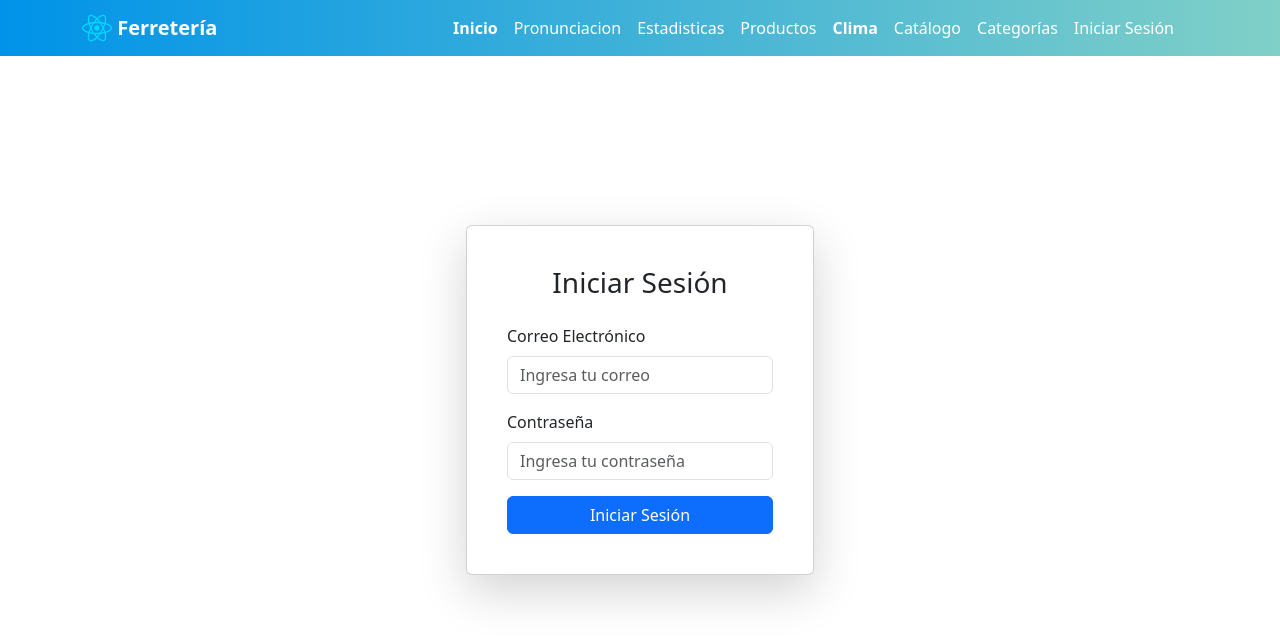
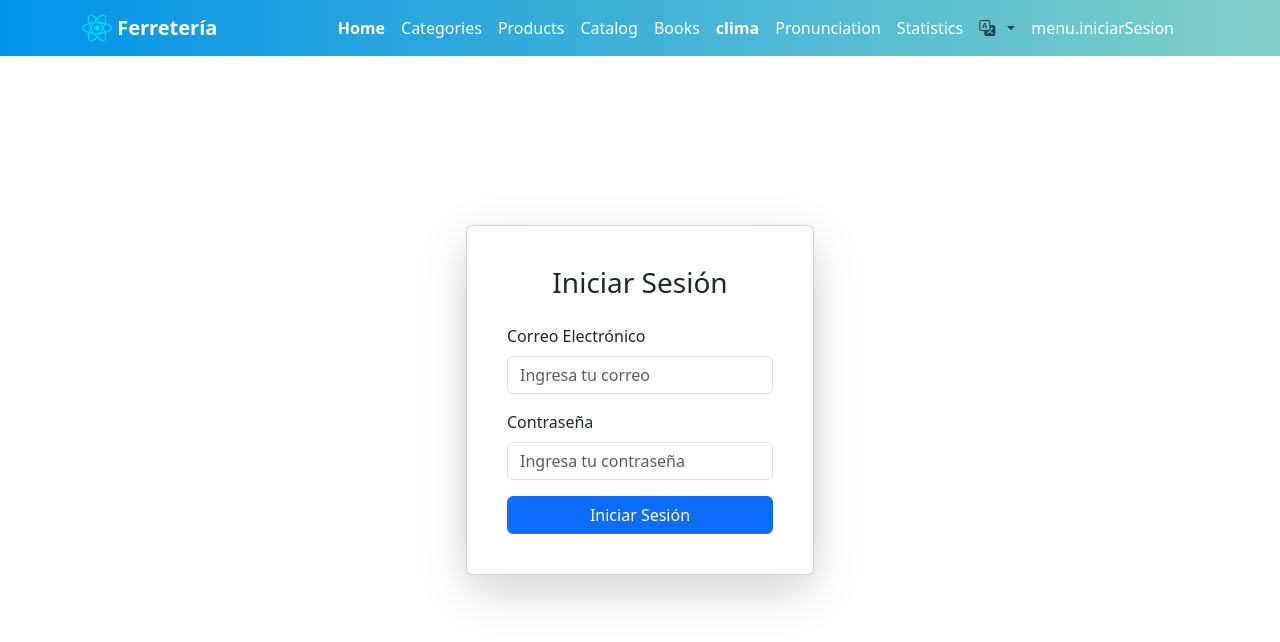
Before and after one commit to Azulito02/E5, a React (Vite) app: page / in a window 1280 px wide. Shown: the top 642 px of the page. Built offline with nearby package versions, Linux system fonts and the light colour scheme; no server answers.

Commit message:
traduccion

```diff
--- a/package.json
+++ b/package.json
@@ -15,12 +15,15 @@
     "chart.js": "^4.4.9",
     "file-saver": "^2.0.5",
     "firebase": "^11.4.0",
+    "i18next": "^25.2.1",
+    "i18next-browser-languagedetector": "^8.1.0",
     "jspdf": "^3.0.1",
     "jspdf-autotable": "^5.0.2",
     "react": "^19.0.0",
     "react-bootstrap": "^2.10.9",
     "react-chartjs-2": "^5.3.0",
     "react-dom": "^19.0.0",
+    "react-i18next": "^15.5.2",
     "react-qr-code": "^2.0.15",
     "react-router-dom": "^7.3.0",
     "xlsx": "^0.18.5"
--- a/src/App.css
+++ b/src/App.css
@@ -6,3 +6,8 @@
 .color-texto-marca {
   color: #1e3d87 !important;
 }
+
+.texto-blanco .dropdown-toggle {
+  color: white !important;
+  font-weight: bold;
+}
--- a/src/components/Encabezado.jsx
+++ b/src/components/Encabezado.jsx
@@ -1,19 +1,21 @@
 import React, { useState } from "react";
 import { useNavigate, useLocation } from "react-router-dom";
-import Container from "react-bootstrap/Container";
 import Nav from "react-bootstrap/Nav";
-import Navbar from "react-bootstrap/Navbar";
-import Offcanvas from "react-bootstrap/Offcanvas";
 import logo from "../assets/react.svg";
 import { useAuth } from "../database/authcontext";
 import "bootstrap-icons/font/bootstrap-icons.css";
 import "../App.css";
+import {Container, Navbar, Offcanvas, NavDropdown } from "react-bootstrap";
+import { useTranslation } from 'react-i18next';
+
 
 const Encabezado = () => {
   const [isCollapsed, setIsCollapsed] = useState(false);
   const { isLoggedIn, logout } = useAuth();
   const navigate = useNavigate();
   const location = useLocation();
+
+  const { t, i18n } = useTranslation();
 
   const handleLogout = async () => {
     try {
@@ -34,6 +36,10 @@ const Encabezado = () => {
     setIsCollapsed(false);
   };
 
+  const cambiarIdioma = (lang) => {
+    i18n.changeLanguage(lang);
+  };
+
   return (
     <Navbar expand="sm" fixed="top" className="color-navbar">
       <Container>
@@ -52,10 +58,7 @@ const Encabezado = () => {
           <strong>Ferretería</strong>
         </Navbar.Brand>
 
-        <Navbar.Toggle
-          aria-controls="offcanvasNavbar-expand-sm"
-          onClick={handleToggle}
-        />
+        <Navbar.Toggle aria-controls="offcanvasNavbar-expand-sm" onClick={handleToggle} />
         <Navbar.Offcanvas
           id="offcanvasNavbar-expand-sm"
           aria-labelledby="offcanvasNavbarLabel-expand-sm"
@@ -74,71 +77,67 @@ const Encabezado = () => {
 
           <Offcanvas.Body>
             <Nav className="justify-content-end flex-grow-1 pe-3">
-              <Nav.Link
-                onClick={() => handleNavigate("/inicio")}
+              <Nav.Link onClick={() => handleNavigate("/inicio")} className={isCollapsed ? "color-texto-marca" : "text-white"}>
+                {isCollapsed && <i className="bi-house-door-fill me-2"></i>}
+                <strong>{t('inicio')}</strong>
+              </Nav.Link>
+
+              <Nav.Link onClick={() => handleNavigate("/categorias")} className={isCollapsed ? "color-texto-marca" : "text-white"}>
+                {t('categorias')}
+              </Nav.Link>
+
+              <Nav.Link onClick={() => handleNavigate("/productos")} className={isCollapsed ? "color-texto-marca" : "text-white"}>
+                {t('productos')}
+              </Nav.Link>
+
+              <Nav.Link onClick={() => handleNavigate("/catalogo")} className={isCollapsed ? "color-texto-marca" : "text-white"}>
+                {t('catalogo')}
+              </Nav.Link>
+
+              <Nav.Link onClick={() => handleNavigate("/libros")} className={isCollapsed ? "color-texto-marca" : "text-white"}>
+                {t('libros')}
+              </Nav.Link>
+
+              <Nav.Link onClick={() => handleNavigate("/clima")} className={isCollapsed ? "color-texto-marca" : "text-white"}>
+                {isCollapsed && <i className="bi-cloud-sun-fill me-2"></i>}
+                <strong>{t('clima')}</strong>
+              </Nav.Link>
+
+              <Nav.Link onClick={() => handleNavigate("/pronunciacion")} className={isCollapsed ? "color-texto-marca" : "text-white"}>
+                {t('pronunciacion')}
+              </Nav.Link>
+
+              <Nav.Link onClick={() => handleNavigate("/Estadisticas")} className={isCollapsed ? "color-texto-marca" : "text-white"}>
+                {t('estadisticas')}
+              </Nav.Link>
+
+              <NavDropdown
+                title={
+                  <span>
+                    <i className="bi-translate me-2"></i>
+                    {isCollapsed && <span>{t('idioma')}</span>}
+                  </span>
+                }
+                id="basic-nav-dropdown"
                 className={isCollapsed ? "color-texto-marca" : "text-white"}
               >
-                {isCollapsed && <i className="bi-house-door-fill me-2"></i>}
-                <strong>Inicio</strong>
+                <NavDropdown.Item onClick={() => cambiarIdioma('es')} className="text-black">
+                  <strong>{t('español')}</strong>
+                </NavDropdown.Item>
+                <NavDropdown.Item onClick={() => cambiarIdioma('en')} className="text-black">
+                  <strong>{t('ingles')}</strong>
+                </NavDropdown.Item>
+              </NavDropdown>
 
-
-              </Nav.Link>
-
-              <Nav.Link onClick={() => handleNavigate("/pronunciacion")} className="text-white">
-            Pronunciacion
-          </Nav.Link>
-
-
-           <Nav.Link onClick={() => handleNavigate("/estadisticas")} className="text-white">
-            Estadisticas
-          </Nav.Link>
-
-              <Nav.Link
-                onClick={() => handleNavigate("/productos")}
-                className={isCollapsed ? "color-texto-marca" : "text-white"}
-              >
-                Productos
-              </Nav.Link>
-
-              <Nav.Link
-  onClick={() => handleNavigate("/clima")}
-  className={isCollapsed ? "color-texto-marca" : "text-white"}
->
-  {isCollapsed ? <i className="bi-cloud-sun-fill me-2"></i> : null}
-  <strong>Clima</strong>
-
-</Nav.Link>
-
-              <Nav.Link
-                onClick={() => handleNavigate("/catalogo")}
-                className={isCollapsed ? "color-texto-marca" : "text-white"}
-              >
-                Catálogo
-              </Nav.Link>
-
-              <Nav.Link
-                onClick={() => handleNavigate("/categorias")}
-                className={isCollapsed ? "color-texto-marca" : "text-white"}
-              >
-                Categorías
-              </Nav.Link>
-{isLoggedIn ? (
-                <Nav.Link
-                  onClick={handleLogout}
-                  className={isCollapsed ? "text-black" : "text-white"}
-                >
-                  Cerrar Sesión
+              {isLoggedIn ? (
+                <Nav.Link onClick={handleLogout} className={isCollapsed ? "text-black" : "text-white"}>
+                  {t('cerrarSesion')}
                 </Nav.Link>
-              ) : location.pathname === "/" && (
-                <Nav.Link
-                  onClick={() => handleNavigate("/")}
-                  className={isCollapsed ? "text-black" : "text-white"}
-                >
-                  Iniciar Sesión
+              ) : location.pathname === "/" ? (
+                <Nav.Link onClick={() => handleNavigate("/")} className={isCollapsed ? "text-black" : "text-white"}>
+                  {t('menu.iniciarSesion')}
                 </Nav.Link>
-
-
-              )}
+              ) : null}
             </Nav>
           </Offcanvas.Body>
         </Navbar.Offcanvas>
--- /dev/null
+++ b/src/i18n.js
@@ -0,0 +1,47 @@
+// i18n.js
+import i18n from 'i18next';
+import { initReactI18next } from 'react-i18next';
+import LanguageDetector from 'i18next-browser-languagedetector';
+
+i18n
+  .use(LanguageDetector)
+  .use(initReactI18next)
+  .init({
+    fallbackLng: 'es',
+    debug: false,
+    resources: {
+      en: {
+        translation: {
+          inicio: "Home",
+          categorias: "Categories",
+          productos: "Products",
+          catalogo: "Catalog",
+          libros: "Books",
+          pronunciacion: "Pronunciation",
+          estadisticas: "Statistics",
+          cerrar_sesion: "Logout",
+          iniciar_sesion: "Login",
+          idioma: "Language",
+          ingles: "English",
+        }
+      },
+      es: {
+        translation: {
+          inicio: "Inicio",
+          categorias: "Categorías",
+          productos: "Productos",
+          catalogo: "Catálogo",
+          libros: "Libros",
+          pronunciacion: "Pronunciación",
+          estadisticas: "Estadísticas",
+          cerrar_sesion: "Cerrar sesión",
+          iniciar_sesion: "Iniciar sesión",
+          idioma: "Idioma",
+          español: "Español",
+          ingles: "Inglés",
+        }
+      }
+    }
+  });
+
+export default i18n;
```
Also changed, not shown: src/main.jsx (+4 -3 lines), 1 other file (tests, documents, lock files or other folders).
